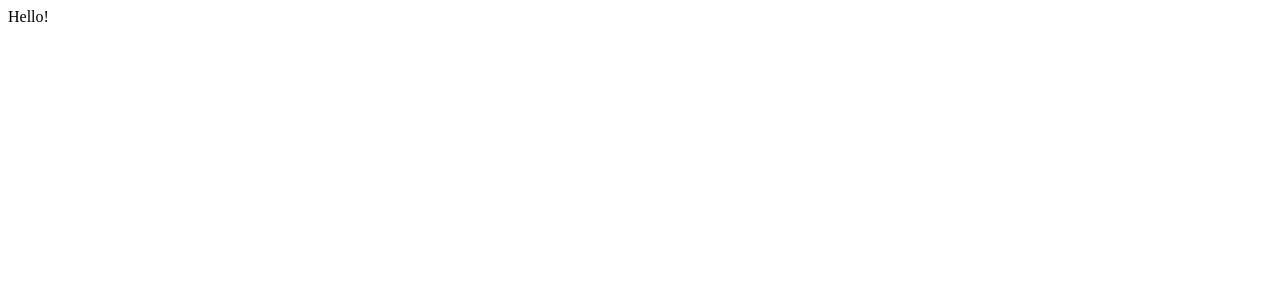
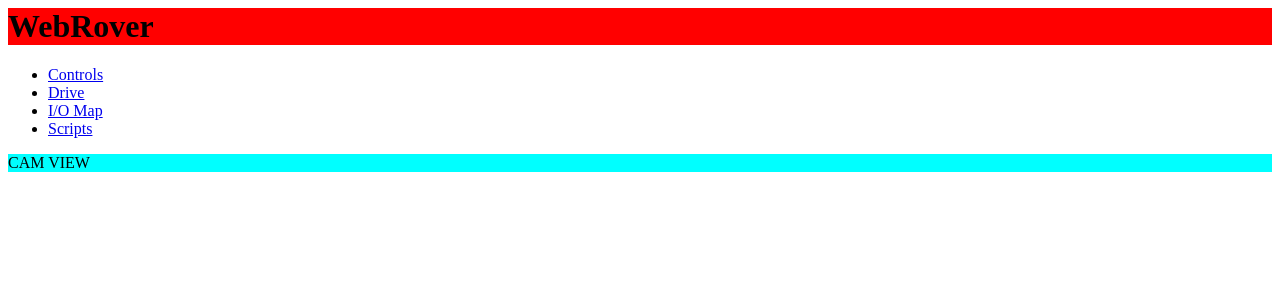
Before and after one commit to teoo-io/demo, a PHP site: page / in a window 1280 px wide. Before the commit the part shown is almost empty. Shown: the top 300 px of the page. Run offline with PHP 8.4, Linux system fonts and the light colour scheme.

Commit message:
Initial site set up.

```diff
--- /dev/null
+++ b/src/drive.php
@@ -0,0 +1,5 @@
+<?php require_once 'header.php'?>
+    <div id="drive">
+        DRIVE
+    </div>
+<?php require_once 'footer.php' ?>
--- /dev/null
+++ b/src/footer.php
@@ -0,0 +1,2 @@
+    </body>
+</html>
--- /dev/null
+++ b/src/header.php
@@ -0,0 +1,14 @@
+<html>
+    <head>
+        <link rel="stylesheet" href="style.css">
+        <title>
+            WebRover - SCADA
+        </title>
+    </head>
+    <body>
+        <div id="header">
+            <h1>
+                WebRover
+            </h1>
+        </div>
+    <?php require_once 'nav.php'; ?>
--- /dev/null
+++ b/src/i-o-map.php
@@ -0,0 +1,5 @@
+<?php require_once 'header.php'?>
+    <div id="io-map">
+        IO MAP
+    </div>
+<?php require_once 'footer.php' ?>
--- a/src/index.php
+++ b/src/index.php
@@ -1,8 +1,5 @@
-<html lang="en">
-    <body>
-        <div>
-            Hello!
-        </div>
-    </body>
-</html>
-<?php
+<?php require_once 'header.php'?>
+    <div id="camera-view">
+        CAM VIEW
+    </div>
+<?php require_once 'footer.php' ?>
--- /dev/null
+++ b/src/info.php
@@ -0,0 +1,3 @@
+<?php
+    phpinfo();
+?>
--- /dev/null
+++ b/src/nav.php
@@ -0,0 +1,24 @@
+<div id="nav">
+    <ul>
+        <li>
+            <a href="index.php">
+                Controls
+            </a>
+        </li>
+        <li>
+            <a href="drive.php">
+                Drive
+            </a>
+        </li>
+        <li>
+            <a href="i-o-map.php">
+                I/O Map
+            </a>
+        </li>
+        <li>
+            <a href="scripts.php">
+                Scripts
+            </a>
+        </li>
+    </ul>
+</div>
--- /dev/null
+++ b/src/scripts.php
@@ -0,0 +1 @@
+<?php
--- /dev/null
+++ b/src/style.css
@@ -0,0 +1,7 @@
+#header {
+    background-color: red;
+}
+
+#camera-view {
+    background-color: aqua;
+}
```
